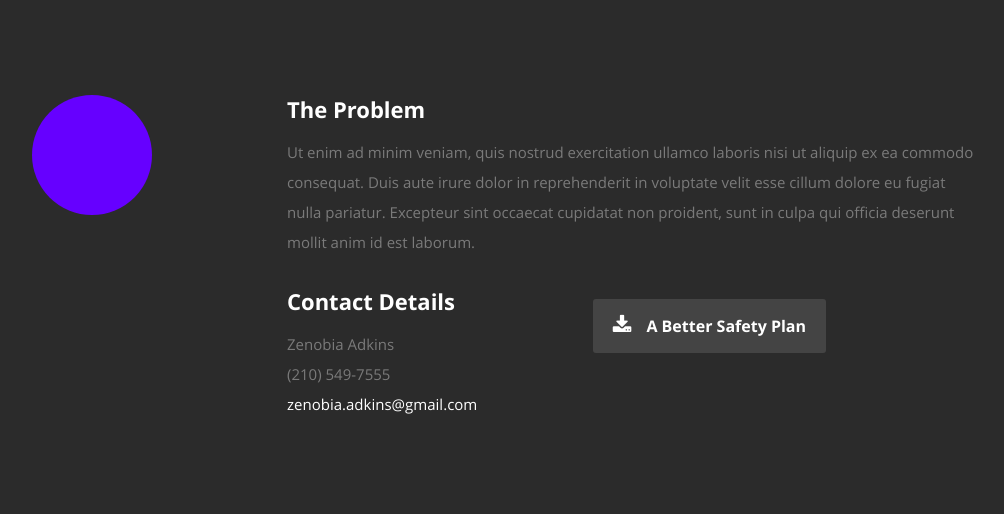
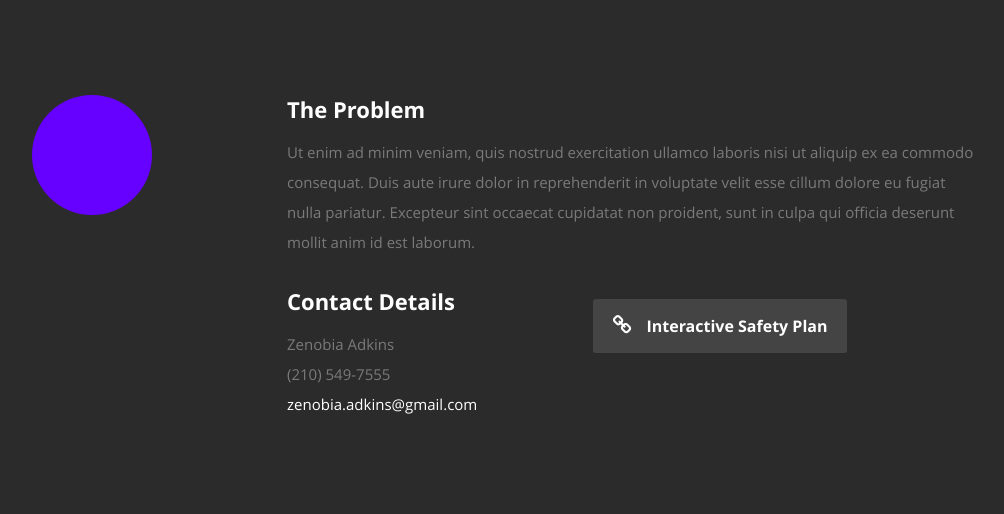
Before and after one commit to ecdedios/ddfloww-site, a Flask app: page /submit_dv in a window 1280 px wide. Shown: the part 801-1315 px from the top of the page, without its empty margins (118-1122 px from the left). Run offline with Flask 2, Linux system fonts and the light colour scheme; some libraries are stand-ins or nearby versions.

```diff
--- a/templates/dv.html
+++ b/templates/dv.html
@@ -107,7 +107,7 @@
 
 					<div class="columns download">
 						<p>
-							<a href="a-better-plan-20190000.pdf" class="button"><i class="fa fa-download"></i>A Better Safety Plan</a>
+							<a href="https://www.loveisrespect.org/for-yourself/safety-planning/interactive-safety-plan/" class="button"><i class="fa fa-link"></i>Interactive Safety Plan</a>
 						</p>
 					</div>
 
```
Also changed, not shown: requirements.txt (+11 -2 lines).
